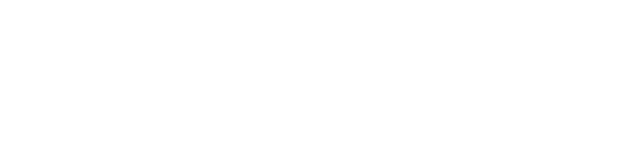
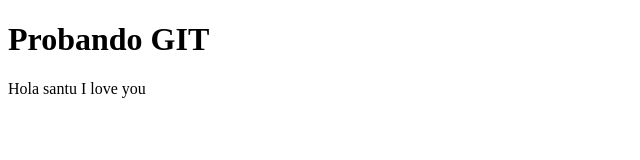
Before and after one commit to milipaciotti/clase4, a plain HTML site: page index.html in a window 1280 px wide. Shown: the whole page, without its empty margins (0-640 px from the left). Drawn offline with Linux system fonts and the light colour scheme.

Commit message:
le puse un head, body y p

```diff
--- a/index.html
+++ b/index.html
@@ -1,4 +1,10 @@
 <!DOCTYPE html>
-<hmtl>
-
-</hmtl>
+<html>
+    <head>
+        <title> Clase 4 con GIT</title>
+    </head>
+    <body>
+        <h1> Probando GIT </h1>
+        <p> Hola santu I love you </p>
+    </body>
+</html>
```
